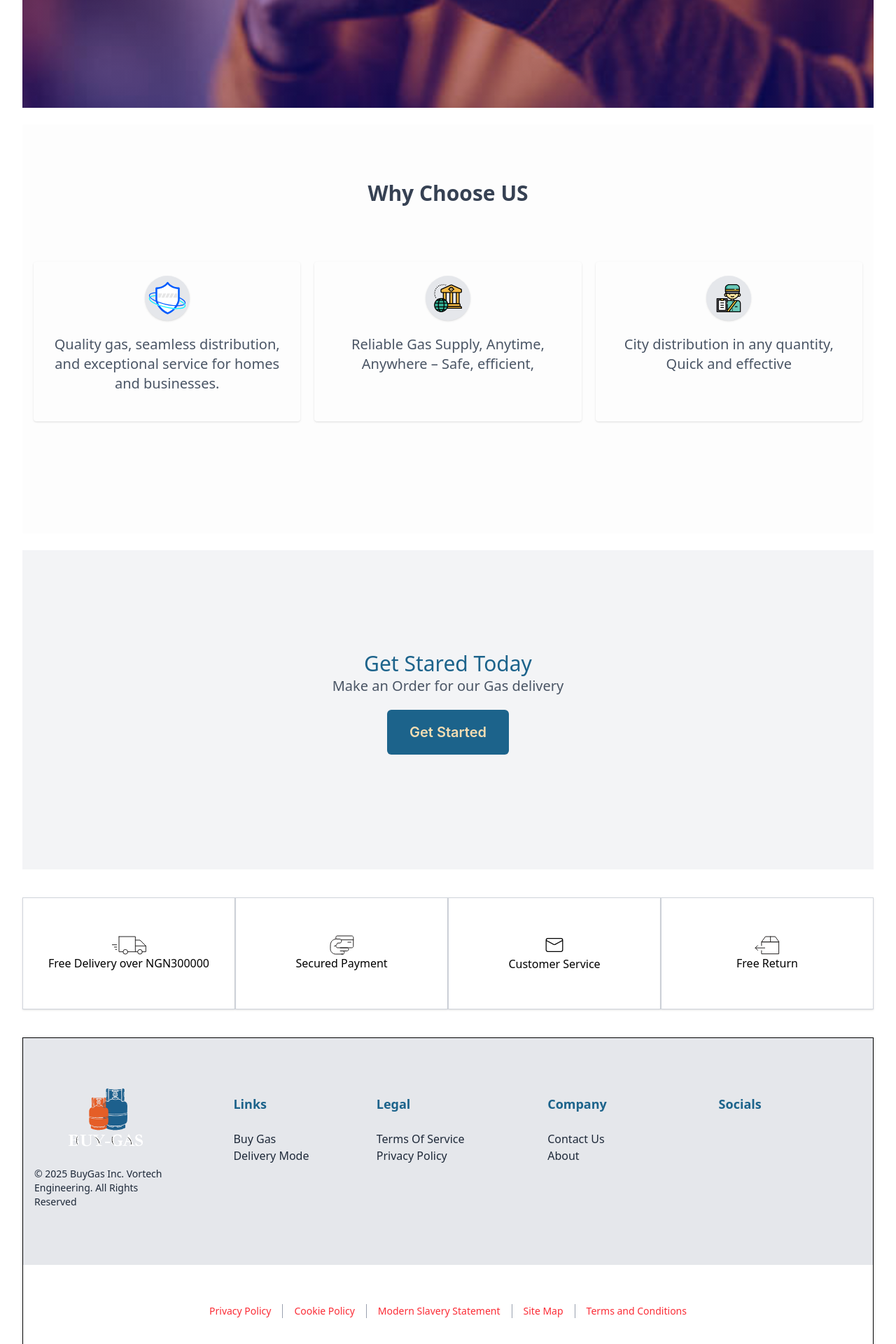
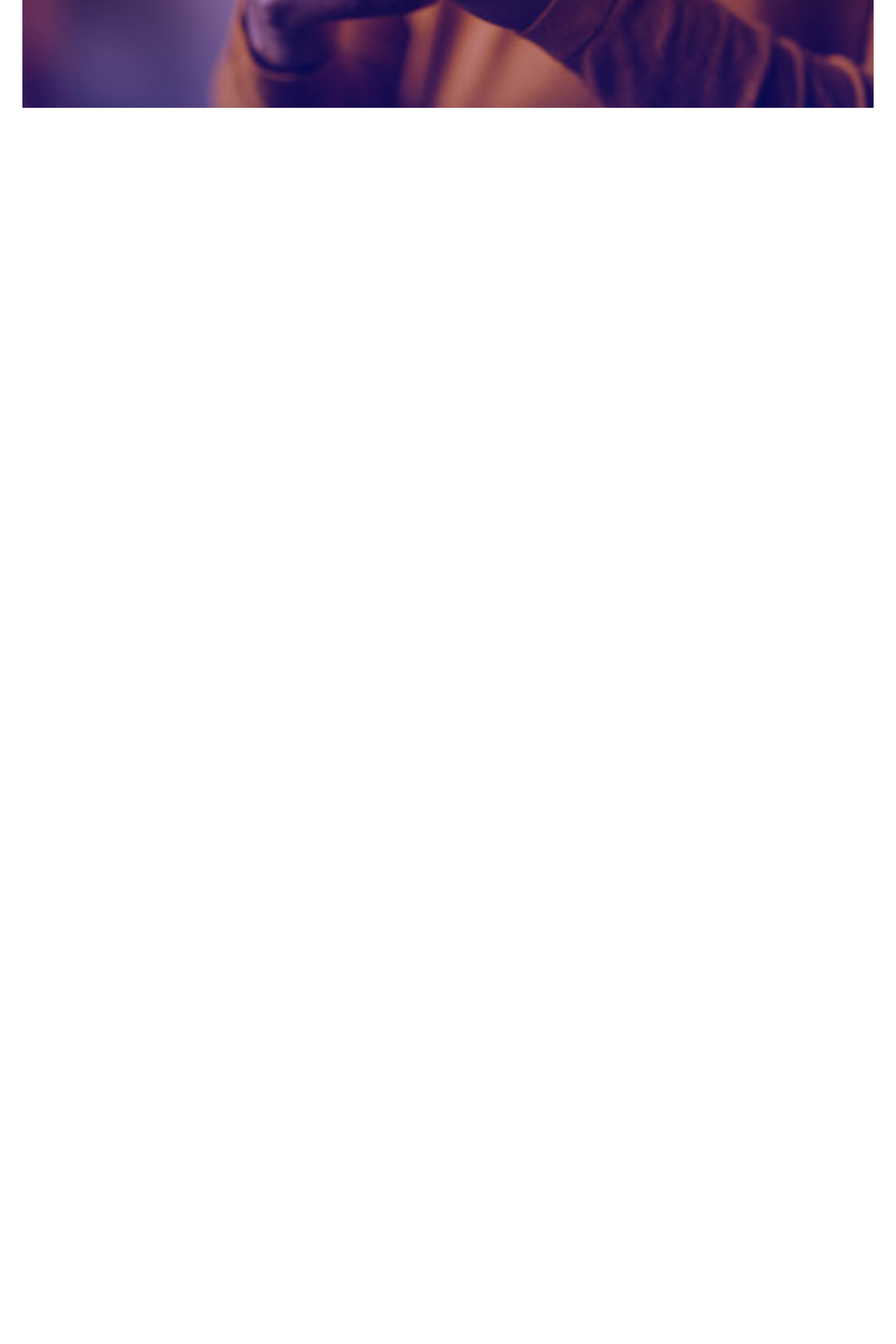
Before and after one commit to Emmykage/buy-gas, a React (Vite) app: page / in a window 1280 px wide. Shown: the part 778-2698 px from the top of the page at 70% size. After the commit the page ends 964 px from the top, so only its background shows below. Built offline with nearby package versions, Linux system fonts and the light colour scheme.

Commit message:
make home page whole

```diff
--- a/src/pages/home/index.jsx
+++ b/src/pages/home/index.jsx
@@ -25,7 +25,7 @@ const Home = () => {
 
 
 
-            <section  className='md:py-20 py-0 px-4 my-6 bg-gray-100/20'>
+            {/* <section  className='md:py-20 py-0 px-4 my-6 bg-gray-100/20'>
 
             <h2 className='text-3xl text-center font-semibold text-gray-700'>
                 Why Choose US
@@ -67,7 +67,7 @@ const Home = () => {
 
         <CTA  buttonText={"Get Started"} link="/services" title={"Get Stared Today"} />
         <FooterInfo/>
-        <Footer/>
+        <Footer/> */}
     </div>
 
   )
```
